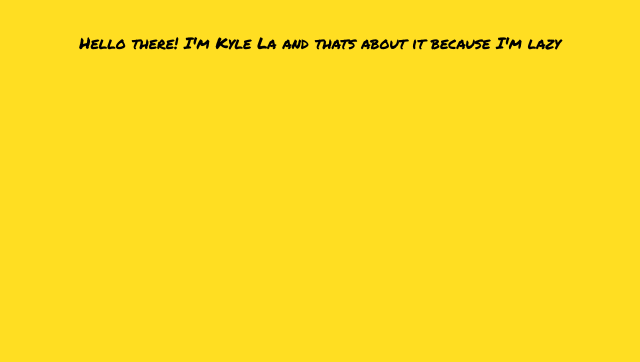
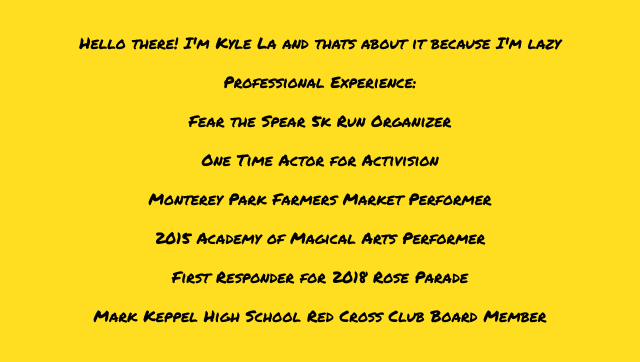
Before and after one commit to abacun/abacun.github.io, a plain HTML site: page AboutMe.html in a window 1280 px wide. Shown: the part 158-520 px from the top of the page, without its empty margins (320-960 px from the left). Drawn offline with Linux system fonts and the light colour scheme.

Commit message:
Update AboutMe.html

```diff
--- a/AboutMe.html
+++ b/AboutMe.html
@@ -16,6 +16,14 @@
 		</br>
 
         <p>Hello there! I'm Kyle La and thats about it because I'm lazy</p>
+        <p>Professional Experience:</p>
+        <p>Fear the Spear 5k Run Organizer</p>
+        <p>One Time Actor for Activision</p>
+        <p>Monterey Park Farmers Market Performer</p>
+        <p>2015 Academy of Magical Arts Performer</p>
+        <p>First Responder for 2018 Rose Parade</p>
+        <p>Mark Keppel High School Red Cross Club Board Member</p>
+
 
 	</body>
  </html>
```
